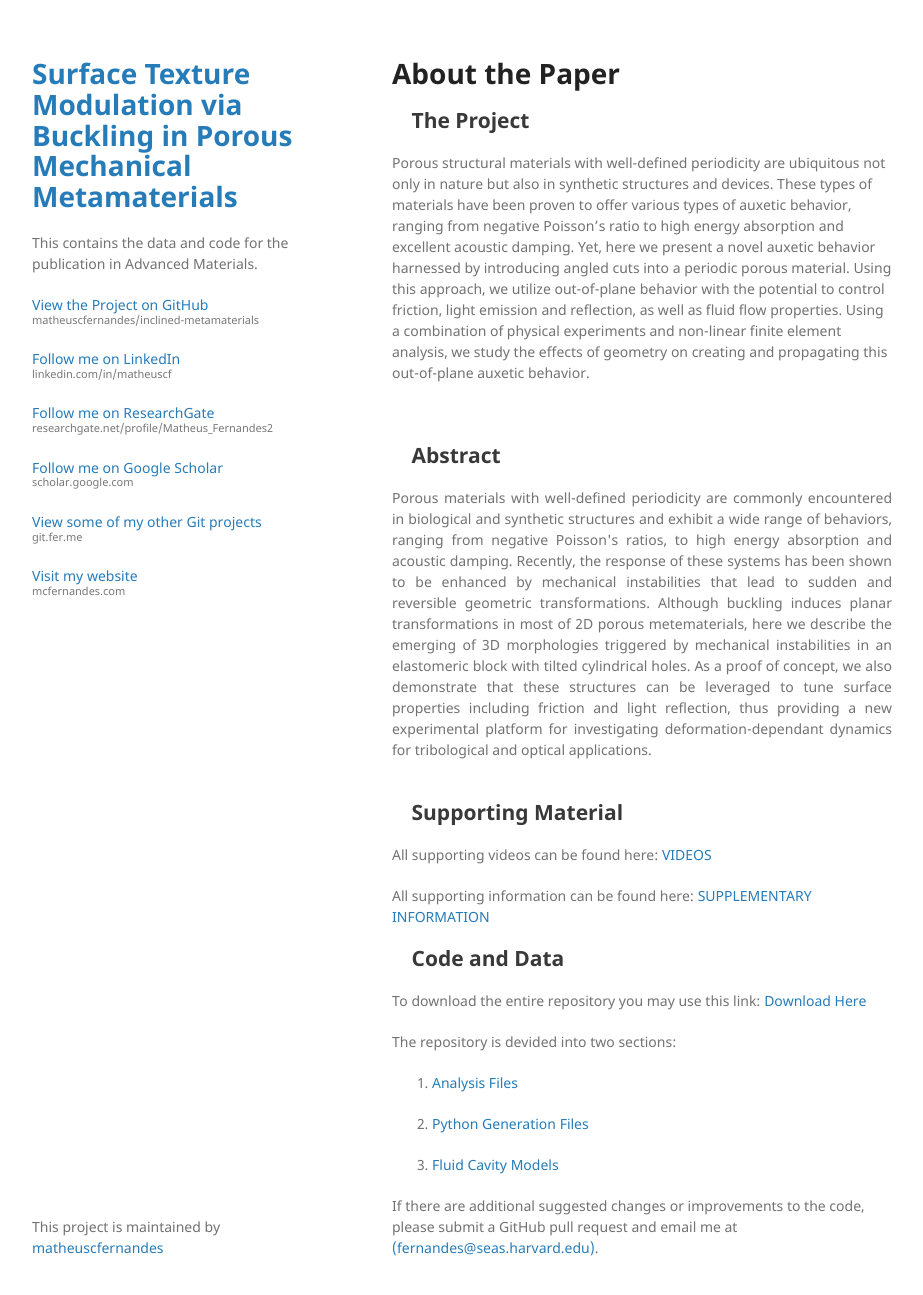
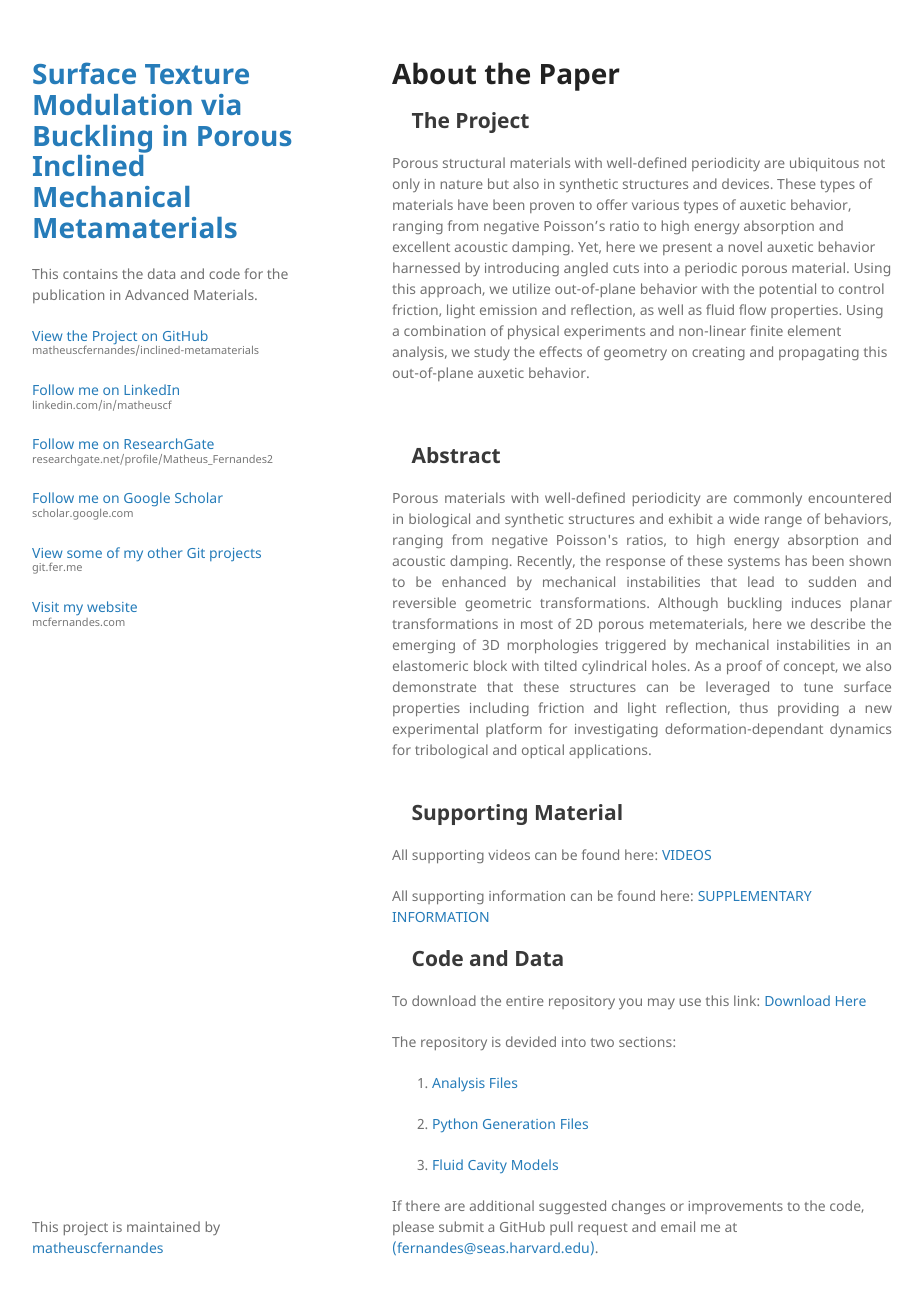
Before and after one commit to matheuscfernandes/inclined-metamaterials, a Jekyll site: the page built from index.md, in a window 1280 px wide and 1328 px high. Shown: the top 1295 px of the window, without its empty margins (178-1101 px from the left). Built offline with Jekyll 4.4.1, drawn with Linux system fonts in a browser that asks for light colours; nearby versions of some CDN libraries; our own code applies the rules of GitHub Pages for plain Markdown files.

Commit message:
title chance

```diff
--- a/_config.yml
+++ b/_config.yml
@@ -1,4 +1,4 @@
 theme: jekyll-theme-minimal
-title: Surface Texture Modulation via Buckling in Porous Mechanical Metamaterials
-description: [This contains the data and code for the publication in Advanced Materials.]
+title: Surface Texture Modulation via Buckling in Porous Inclined Mechanical Metamaterials
+description: This contains the data and code for the publication in Advanced Materials.
 google_analytics: [UA-50387353-17]
```
